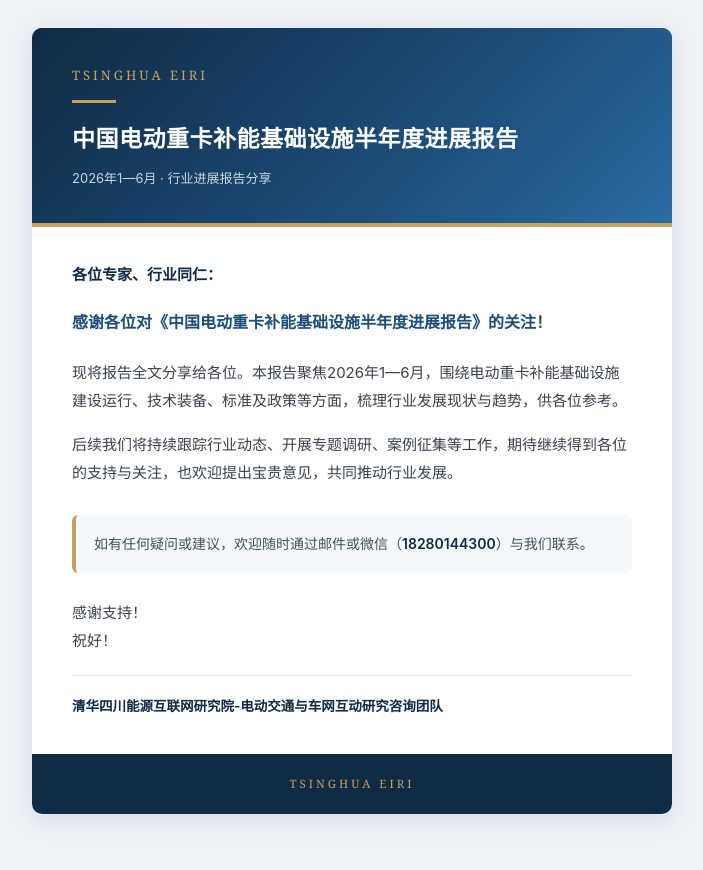
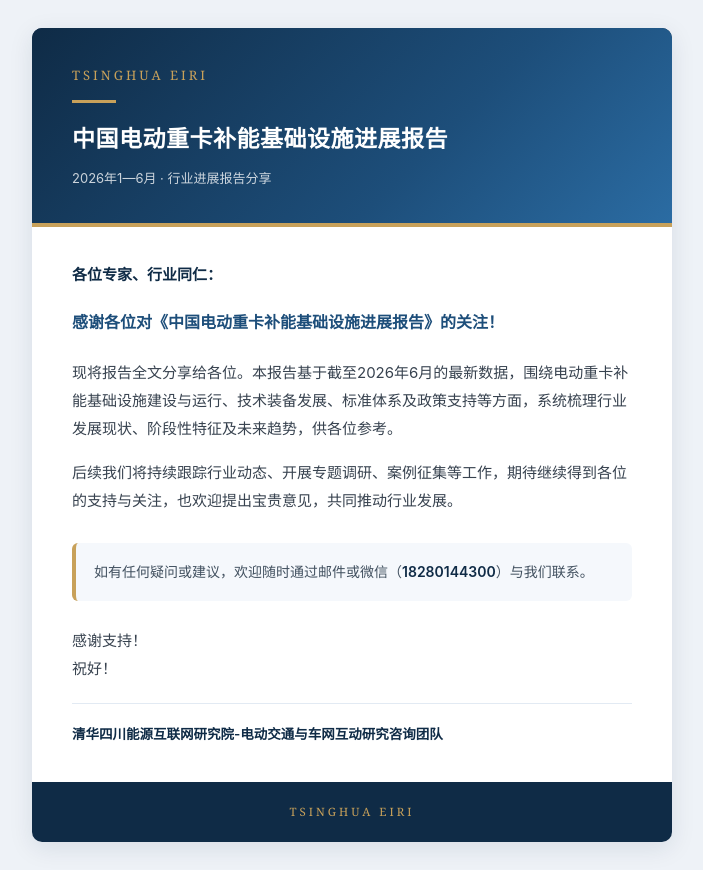
Before and after one commit to KrisShin/report_collect, a Python web app: template backend/app/templates/email_report.html in a window 1280 px wide. Shown: the whole page, without its empty margins (288-991 px from the left). Before the commit the page ends 819 px from the top, so only its background shows below. Run offline with Jinja, Linux system fonts and the light colour scheme; the template is opened without the code that fills it, so the values that code supplies are empty.

Commit message:
feat: update email template.

```diff
--- a/backend/app/templates/email_report.html
+++ b/backend/app/templates/email_report.html
@@ -48,7 +48,7 @@
                   </tr>
                   <tr>
                     <td class="mail-title" style="padding-top:18px;font-family:-apple-system,BlinkMacSystemFont,'PingFang SC','Microsoft YaHei',sans-serif;font-size:23px;line-height:36px;font-weight:700;color:#ffffff;letter-spacing:0.5px;">
-                      中国电动重卡补能基础设施半年度进展报告
+                      中国电动重卡补能基础设施进展报告
                     </td>
                   </tr>
                   <tr>
@@ -69,8 +69,8 @@
             <tr>
               <td class="pad-x" style="padding:34px 40px 4px 40px;font-family:-apple-system,BlinkMacSystemFont,'PingFang SC','Microsoft YaHei',sans-serif;font-size:15px;line-height:28px;color:#37424f;mso-line-height-rule:exactly;">
                 <p style="margin:0 0 18px 0;font-size:15px;line-height:28px;font-weight:600;color:#0f2b46;">各位专家、行业同仁：</p>
-                <p style="margin:0 0 22px 0;font-size:16px;line-height:30px;font-weight:600;color:#1d4e7a;">感谢各位对《中国电动重卡补能基础设施半年度进展报告》的关注！</p>
-                <p style="margin:0 0 16px 0;">现将报告全文分享给各位。本报告聚焦2026年1—6月，围绕电动重卡补能基础设施建设运行、技术装备、标准及政策等方面，梳理行业发展现状与趋势，供各位参考。</p>
+                <p style="margin:0 0 22px 0;font-size:16px;line-height:30px;font-weight:600;color:#1d4e7a;">感谢各位对《中国电动重卡补能基础设施进展报告》的关注！</p>
+                <p style="margin:0 0 16px 0;">现将报告全文分享给各位。本报告基于截至2026年6月的最新数据，围绕电动重卡补能基础设施建设与运行、技术装备发展、标准体系及政策支持等方面，系统梳理行业发展现状、阶段性特征及未来趋势，供各位参考。</p>
                 <p style="margin:0 0 24px 0;">后续我们将持续跟踪行业动态、开展专题调研、案例征集等工作，期待继续得到各位的支持与关注，也欢迎提出宝贵意见，共同推动行业发展。</p>
               </td>
             </tr>
```
